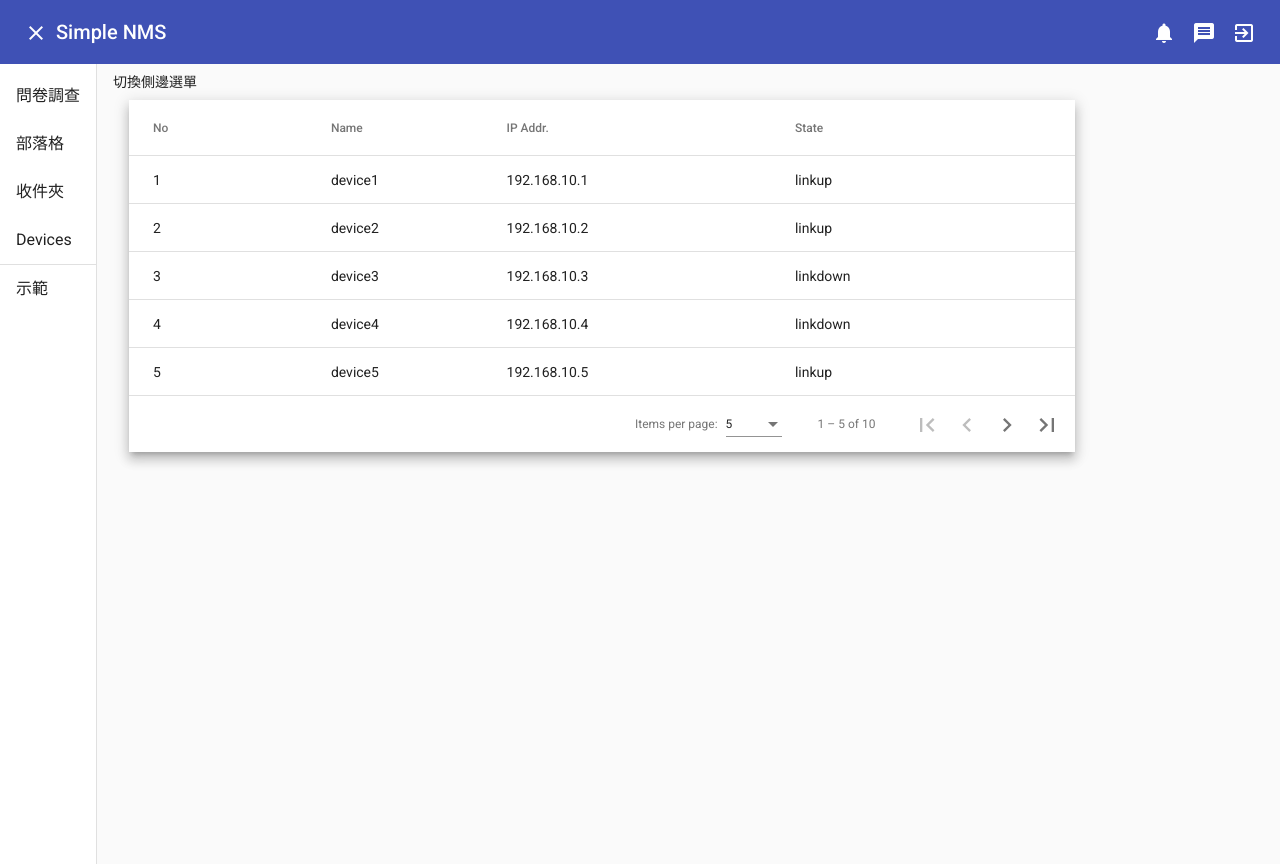
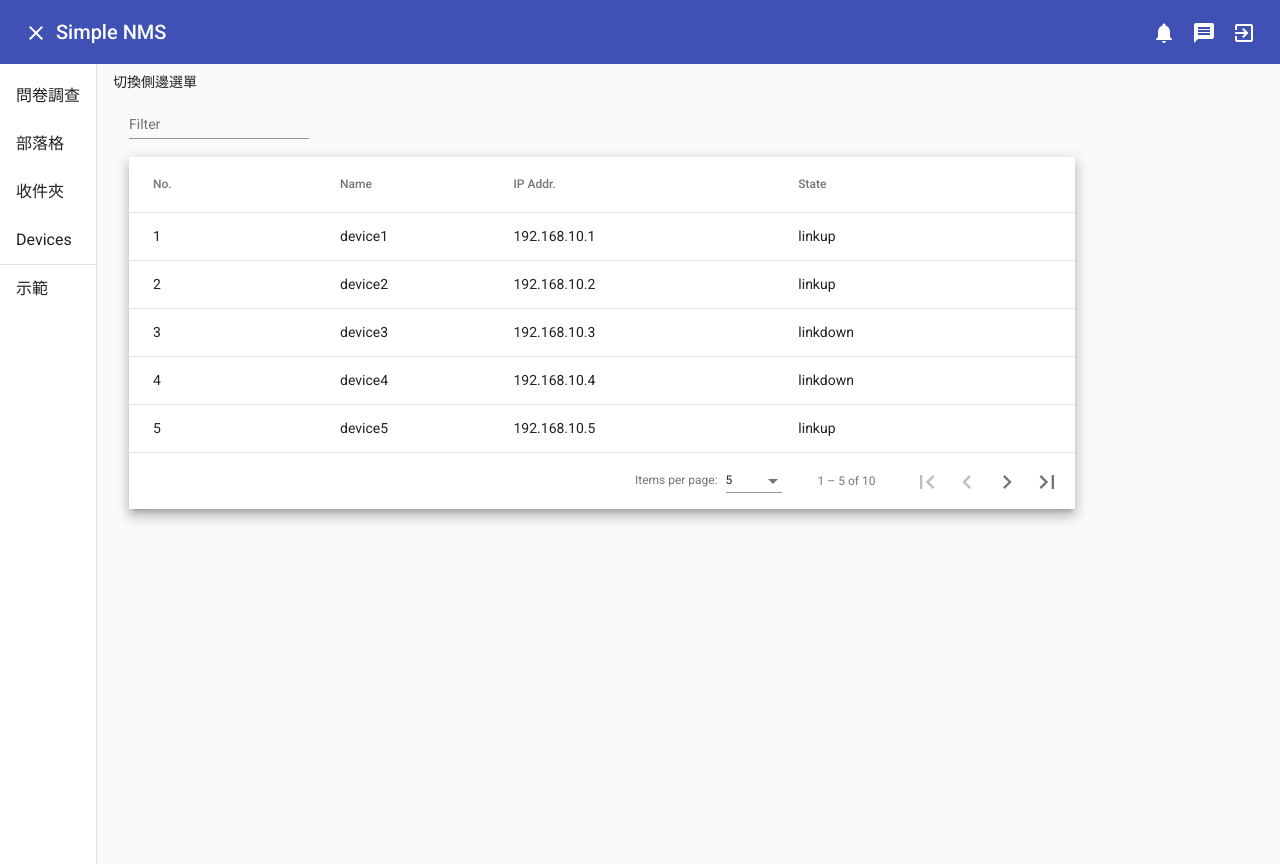
Before and after one commit to allen0818/simple-nms, an Angular app in the folder web/: page /home/devices in a window 1280 px wide. Built offline with nearby package versions, Linux system fonts and the light colour scheme.

Commit message:
add filter column

```diff
--- a/web/src/app/device/components/device-list/device-list.component.html
+++ b/web/src/app/device/components/device-list/device-list.component.html
@@ -1,8 +1,15 @@
+<div class="action">
+    <mat-form-field>
+        <mat-label>Filter</mat-label>
+        <input matInput (keyup)="applyFilter($event)" placeholder="Ex. device1" #input>
+    </mat-form-field>
+</div>
+
 <div class="container mat-elevation-z8">
     <table mat-table [dataSource]="dataSource" matSort>
         <!-- Id Column-->
         <ng-container matColumnDef="id">
-            <th mat-header-cell *matHeaderCellDef mat-sort-header>No</th>
+            <th mat-header-cell *matHeaderCellDef mat-sort-header>No.</th>
             <td mat-cell *matCellDef="let element"> {{ element.id }} </td>
         </ng-container>
 
--- a/web/src/app/device/components/device-list/device-list.component.scss
+++ b/web/src/app/device/components/device-list/device-list.component.scss
@@ -1,4 +1,4 @@
-.container {
+.action, .container {
     width: 80%;
     margin-left: 2rem;
 }
--- a/web/src/app/device/components/device-list/device-list.component.ts
+++ b/web/src/app/device/components/device-list/device-list.component.ts
@@ -52,4 +52,10 @@ export class DeviceListComponent implements OnInit, AfterViewInit {
     this.dataSource.data = FAKE_DEVICE;
   }
 
+  applyFilter(event: Event) {
+    const filterValue = (event.target as HTMLInputElement).value;
+    // console.log('filter value', filterValue);
+
+    this.dataSource.filter = filterValue.trim().toLowerCase();
+  }
 }
```
